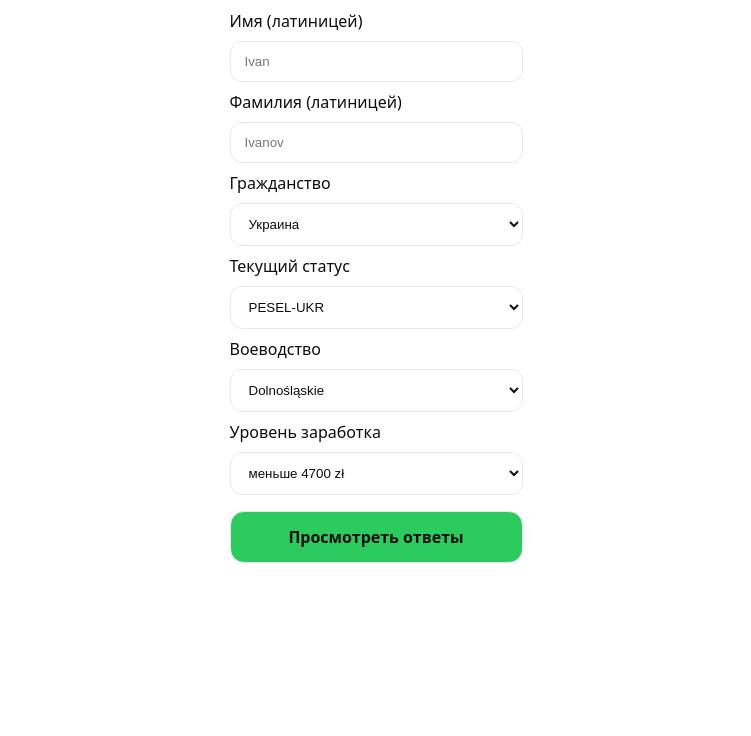
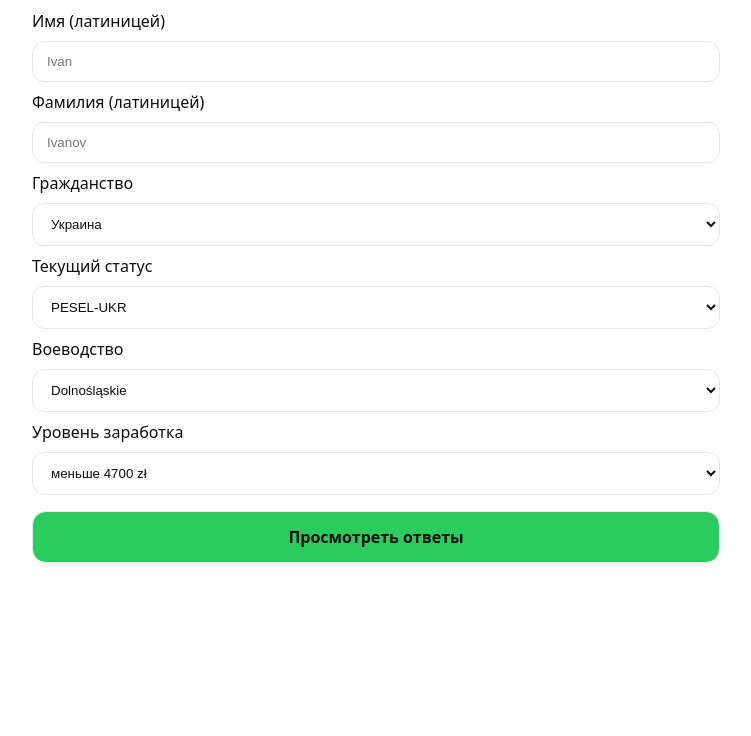
Before and after one commit to RSLNVLDMR/emigrate-project, a website: page web/questionnaire.html in a window 1280 px wide. Shown: the part 64-800 px from the top of the page, without its empty margins (264-1015 px from the left). Drawn offline with Linux system fonts and the light colour scheme.

Commit message:
Update styles.css

```diff
--- a/web/styles.css
+++ b/web/styles.css
@@ -7,26 +7,53 @@
 }
 *{box-sizing:border-box}
 html,body{height:100%}
-body{margin:0;background:var(--bg);color:var(--text);font:16px/1.5 system-ui,Segoe UI,Roboto,Helvetica,Arial,sans-serif}
+body{
+  margin:0;background:var(--bg);color:var(--text);
+  font:16px/1.5 system-ui,Segoe UI,Roboto,Helvetica,Arial,sans-serif;
+  overflow-x:hidden;                 /* ⬅️ не даём горизонтальному скроллу ломать макет */
+}
 a{color:inherit}
 button{font:inherit}
-.container{max-width:720px;margin:0 auto;padding:calc(env(safe-area-inset-top,0) + var(--pad)) var(--pad) calc(env(safe-area-inset-bottom,0) + var(--pad))}
+
+.container{
+  width:100%;                        /* ⬅️ всегда вписываемся в вьюпорт */
+  max-width:720px;
+  margin:0 auto;
+  padding:calc(env(safe-area-inset-top,0) + var(--pad)) var(--pad) calc(env(safe-area-inset-bottom,0) + var(--pad));
+}
+
 .screen{min-height:100svh;display:flex;flex-direction:column}
-.card{background:var(--card);border:1px solid var(--line);border-radius:var(--radius);padding:16px}
+.card{
+  background:var(--card);border:1px solid var(--line);border-radius:var(--radius);padding:16px;
+  max-width:100%;                    /* ⬅️ карточки не расширяют контейнер */
+  overflow-wrap:anywhere;            /* ⬅️ переносим длинные слова/строки */
+  word-break:break-word;
+}
 .h1{font-size:22px;font-weight:700;margin:0 0 12px}
 .h2{font-size:18px;font-weight:700;margin:12px 0}
 .p{margin:8px 0;color:var(--text)}
 .muted{color:var(--muted)}
-.row{display:flex;gap:12px;align-items:center}
-.col{display:flex;flex-direction:column;gap:8px}
-.input,select,textarea{width:100%;padding:12px 14px;border-radius:12px;border:1px solid var(--line);background:transparent;color:var(--text)}
+
+.row{display:flex;gap:12px;align-items:center;max-width:100%}
+.col{display:flex;flex-direction:column;gap:8px;max-width:100%}
+
+.input,select,textarea{
+  width:100%;padding:12px 14px;border-radius:12px;border:1px solid var(--line);background:transparent;color:var(--text);
+  max-width:100%;                    /* ⬅️ поля не «выпирают» шире контейнера */
+  overflow-wrap:anywhere;
+  word-break:break-word;
+}
 textarea{min-height:120px;resize:vertical}
-.btn{height:var(--btn-h);display:inline-flex;align-items:center;justify-content:center;padding:0 16px;border-radius:14px;border:1px solid var(--line);background:var(--brand);color:#0b0e11;font-weight:700;cursor:pointer}
+
+.btn{
+  height:var(--btn-h);display:inline-flex;align-items:center;justify-content:center;padding:0 16px;border-radius:14px;border:1px solid var(--line);background:var(--brand);color:#0b0e11;font-weight:700;cursor:pointer;
+  max-width:100%;
+}
 .btn.secondary{background:transparent;color:var(--text)}
 .btn.full{width:100%}
 
-/* ⬇️ ВАЖНО: порядок слоёв — чтобы футер не перекрывал хедер/языки */
-.header{display:flex;align-items:center;justify-content:space-between;margin-bottom:12px;position:relative;z-index:3}
+/* ⬇️ порядок слоёв — чтобы футер не перекрывал хедер/языки */
+.header{display:flex;align-items:center;justify-content:space-between;margin-bottom:12px;position:relative;z-index:3;max-width:100%}
 .lang{display:flex;gap:6px;position:relative;z-index:4}
 .lang button{height:30px;padding:0 10px;border-radius:8px;border:1px solid var(--line);background:transparent;color:var(--text);cursor:pointer}
 .lang button.active{background:var(--brand);color:#0b0e11;border-color:transparent}
@@ -34,12 +61,12 @@ textarea{min-height:120px;resize:vertical}
 
 .progress{height:10px;background:var(--card);border:1px solid var(--line);border-radius:999px;overflow:hidden}
 .progress>span{display:block;height:100%;background:var(--brand);width:0%}
-.tabs{display:flex;gap:8px;position:sticky;bottom:0;background:var(--card);border-top:1px solid var(--line);padding:8px}
+.tabs{display:flex;gap:8px;position:sticky;bottom:0;background:var(--card);border-top:1px solid var(--line);padding:8px;max-width:100%}
 .tab{flex:1;height:44px;border-radius:12px;border:1px solid var(--line);display:flex;align-items:center;justify-content:center;background:transparent;color:var(--text);text-decoration:none}
 .badge{display:inline-block;padding:2px 8px;border-radius:999px;background:var(--line);color:var(--muted);font-size:12px}
 .list{display:flex;flex-direction:column;gap:10px}
-.item{display:flex;gap:12px;align-items:center;padding:12px;border:1px solid var(--line);border-radius:12px;background:transparent}
-.item a{text-decoration:none}
+.item{display:flex;gap:12px;align-items:center;padding:12px;border:1px solid var(--line);border-radius:12px;background:transparent;max-width:100%}
+.item a{text-decoration:none;max-width:100%}
 .checkbox{width:22px;height:22px;border-radius:6px;border:1px solid var(--line);display:flex;align-items:center;justify-content:center}
 .checkbox.done{background:var(--ok);border-color:var(--ok);color:#000}
 hr{border:0;border-top:1px solid var(--line);margin:12px 0}
@@ -59,10 +86,8 @@ small{color:var(--muted)}
   margin-top:8px;
   white-space:pre-wrap;
   line-height:1.45;
+  overflow-wrap:anywhere;          /* ⬅️ важное: ломаем длинные куски текста */
+  word-break:break-word;
 }
 #out.show{display:block}
-#out_text{
-  margin:0 !important;
-  padding:0 !important;
-  display:block;
-}
+#out_text{margin:0 !important;padding:0 !important;display:block}
```
